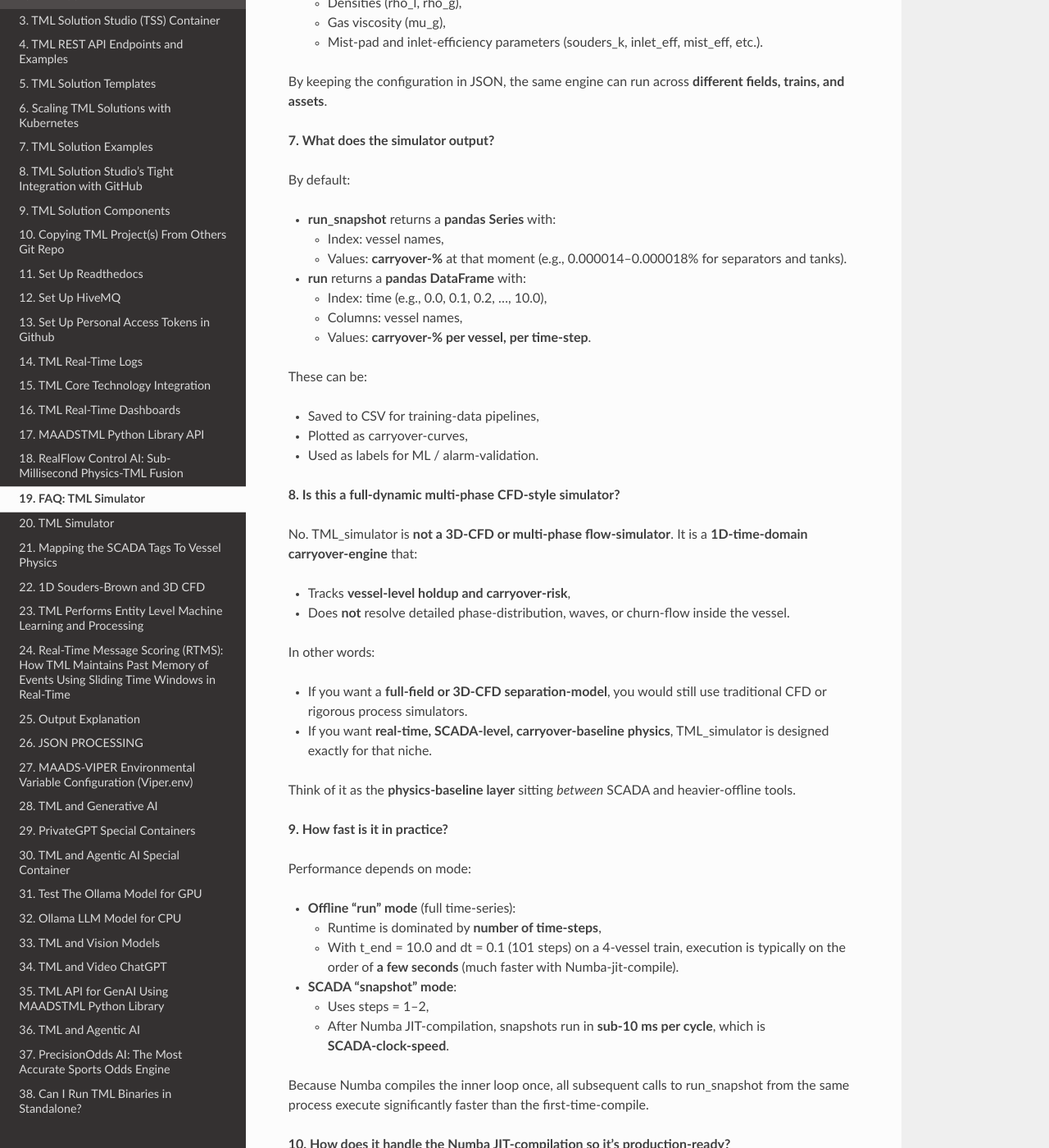
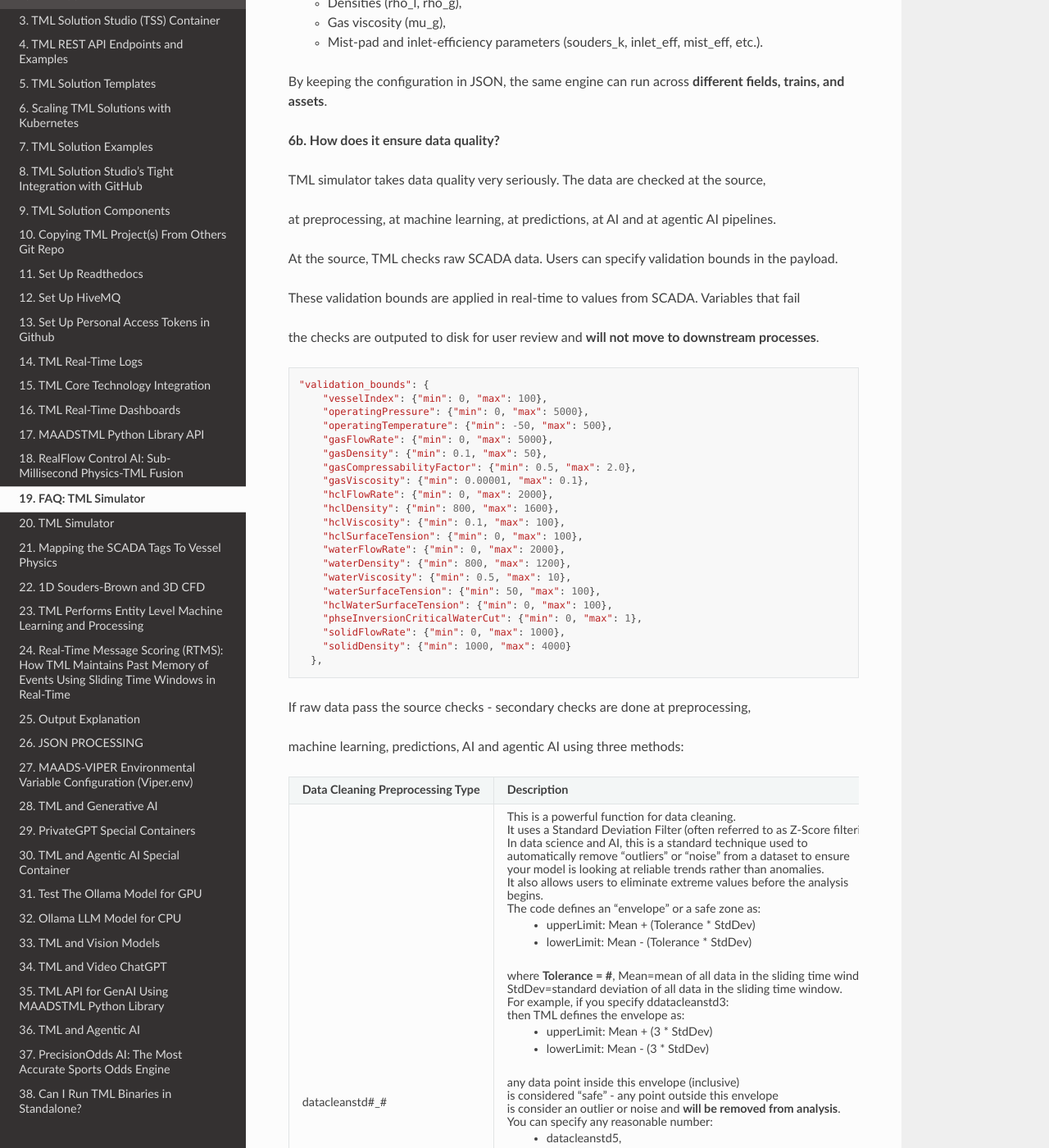
Before and after one commit to smaurice101/readthedocs, a Sphinx documentation site: the page built from docs/source/tmlsimfaq.rst, in a window 1280 px wide and 1400 px high, scrolled down 2232 px. Shown: the whole window at 82% size. Built offline with Sphinx 7.4.7 and the Read the Docs theme 3.1.0, drawn with Linux system fonts in a browser that asks for light colours; pages that are not in the unit, such as notebooks, are missing from menus; some of the changed text lies outside the part shown.

Commit message:
Update tmlsimfaq.rst

```diff
--- a/docs/source/tmlsimfaq.rst
+++ b/docs/source/tmlsimfaq.rst
@@ -136,6 +136,135 @@ The core inputs are:
 
 By keeping the configuration in JSON, the same engine can run across
 **different fields, trains, and assets**.
+
+**6b. How does it ensure data quality?**
+
+TML simulator takes data quality very seriously.  The data are checked at the source,
+
+at preprocessing, at machine learning, at predictions, at AI and at agentic AI pipelines.
+
+At the source, TML checks raw SCADA data. Users can specify validation bounds in the payload.
+
+These validation bounds are applied in real-time to values from SCADA.  Variables that fail
+
+the checks are outputed to disk for user review and **will not move to downstream processes**.
+
+.. code-block::
+
+      "validation_bounds": {
+          "vesselIndex": {"min": 0, "max": 100},
+          "operatingPressure": {"min": 0, "max": 5000},
+          "operatingTemperature": {"min": -50, "max": 500},
+          "gasFlowRate": {"min": 0, "max": 5000},
+          "gasDensity": {"min": 0.1, "max": 50},
+          "gasCompressabilityFactor": {"min": 0.5, "max": 2.0},
+          "gasViscosity": {"min": 0.00001, "max": 0.1},
+          "hclFlowRate": {"min": 0, "max": 2000},
+          "hclDensity": {"min": 800, "max": 1600},
+          "hclViscosity": {"min": 0.1, "max": 100},
+          "hclSurfaceTension": {"min": 0, "max": 100},
+          "waterFlowRate": {"min": 0, "max": 2000},
+          "waterDensity": {"min": 800, "max": 1200},
+          "waterViscosity": {"min": 0.5, "max": 10},
+          "waterSurfaceTension": {"min": 50, "max": 100},
+          "hclWaterSurfaceTension": {"min": 0, "max": 100},
+          "phseInversionCriticalWaterCut": {"min": 0, "max": 1},
+          "solidFlowRate": {"min": 0, "max": 1000},
+          "solidDensity": {"min": 1000, "max": 4000}
+        },
+
+If raw data pass the source checks - secondary checks are done at preprocessing,
+
+machine learning, predictions, AI and agentic AI using three methods:
+
+.. list-table::
+
+   * - **Data Cleaning Preprocessing Type**
+     - **Description**
+   * - datacleanstd#_#
+     - This is a powerful function for data cleaning.
+
+       It uses a Standard Deviation Filter (often referred to as Z-Score filtering).
+
+       In data science and AI, this is a standard technique used to
+
+       automatically remove "outliers" or "noise" from a dataset to ensure
+
+       your model is looking at reliable trends rather than anomalies.
+
+       It also allows users to eliminate extreme values before the analysis
+
+       begins.
+
+       The code defines an "envelope" or a safe zone as:
+
+        - upperLimit: Mean + (Tolerance * StdDev)
+
+        - lowerLimit: Mean - (Tolerance * StdDev)
+
+       where **Tolerance = #**, Mean=mean of all data in the sliding time window,
+
+       StdDev=standard deviation of all data in the sliding time window.
+
+
+       For example, if you specify ddatacleanstd3:
+
+       then TML defines the envelope as:
+
+        - upperLimit: Mean + (3 * StdDev)
+
+        - lowerLimit: Mean - (3 * StdDev)
+
+       any data point inside this envelope (inclusive)
+
+       is considered "safe" - any point outside this envelope
+
+       is consider an outlier or noise and **will be removed from analysis**.
+
+
+       You can specify any reasonable number:
+
+        - datacleanstd5,
+
+          - upperLimit: Mean + (5 * StdDev)
+
+          - lowerLimit: Mean - (5 * StdDev)
+
+        - datacleanstd10,
+
+          - upperLimit: Mean + (10 * StdDev)
+
+          - lowerLimit: Mean - (10 * StdDev)
+
+        - etc.
+
+       Or, to delete extreme values first you can specify:
+
+        - **datacleanstd5_10000**, this will delete any value
+
+          less than -10000 or greater 10000, it will then perform
+
+          the Z-score filtering.
+
+       This function ensures you have clean data in your analysis
+
+       and machine learning/AI.
+   * - datacleanmad_#
+     - This is another powerful function for data cleaning.
+
+       It uses Mean Absolute Deviation (MAD) to clean the data.
+
+       You can choose to delete extreme values first: i.e.
+
+       datacleanmad_10000
+   * - datacleaniqr_#
+     - This is another powerful function for data cleaning.
+
+       It uses Inter Quartile Range (IQR) to clean the data.
+
+       You can choose to delete extreme values first: i.e.
+
+       datacleaniqr_10000
 
 **7. What does the simulator output?**
 
```
